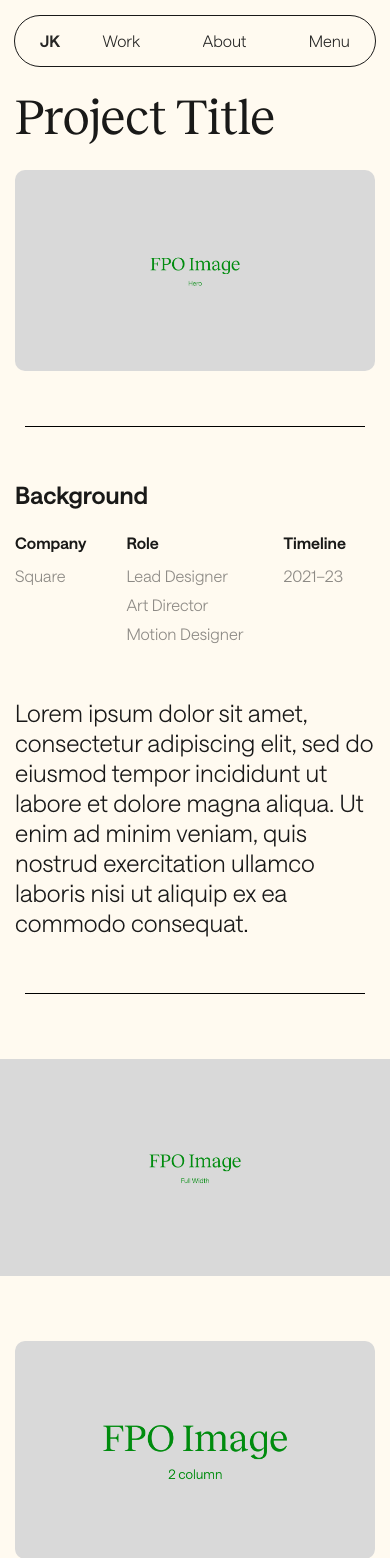
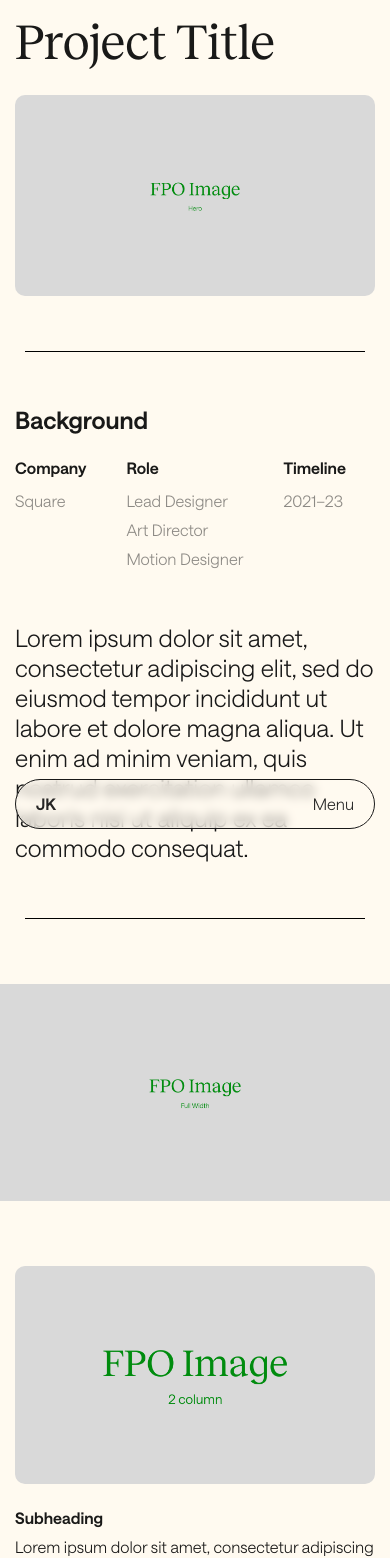
Before and after one commit to jaredkitade/2024-portfolio, a PHP site: page /project-page-template.html in a window 390 px wide. Shown: the top 1558 px of the page. Run offline with PHP 8.4, Linux system fonts and the light colour scheme.

Commit message:
mobile nav fix

```diff
--- a/assets/scripts/nav-bar.js
+++ b/assets/scripts/nav-bar.js
@@ -3,6 +3,7 @@ $(document).ready(function () {
 	$(".menu").click(function(){
 		$(".nav").toggleClass("nav-open");
 		$(".nav-container").toggleClass("nav-container-open");
+		$(".mobile-nav-container").toggleClass("nav-container-open");
 		$(".nav-item").toggleClass("nav-item-open");
 		$(".menu").toggleClass("close-menu");
 		$(".work").toggleClass("nav-item-off");
--- a/project-page-template.html
+++ b/project-page-template.html
@@ -9,7 +9,7 @@
 <body>
 	<div class="nav-container">
 		<div class="nav">
-			<a class="nav-item"></a>
+			<a class="nav-item blank"></a>
 			<a class="nav-item link text-link name" href="index.html">
 				J
 				<span class="hidden-name">ared&nbsp;</span>
@@ -21,6 +21,20 @@
 			<a class="nav-item link text-link menu"></a>
 		</div>
 	</div>
+
+	<div class="mobile-nav-container">
+		<div class="nav">
+			<a class="nav-item"></a>
+			<a class="nav-item link text-link name" href="index.html">
+				J
+				<span class="hidden-name">ared&nbsp;</span>
+				K
+				<span class="hidden-name">itade</span>
+			</a>
+			<a class="nav-item link text-link menu"></a>
+		</div>
+	</div>
+
 	<div class="page-container">
 		<div class="project-hero-block">
 			<div class="project-page-title">
--- a/style.css
+++ b/style.css
@@ -87,22 +87,17 @@
 		src: url(assets/fonts/reckless/Reckless-Regular.woff2);
 	}
 
-}
-
 /*-------------------------------- FULL HTML --------------------------------*/
 
 	*, *:before, *:after {
 		box-sizing: border-box !important;
 		margin: 0;
 		padding: 0;
-		-webkit-tap-highlight-color: rgba(0, 0, 0, 0);
 		cursor: none !important;
 	}
 
 	:selection {
-		/*color: rgba(255,24,119,1);*/
 		color: var(--neutral);
-/*		text-shadow: 5px 2px rgb(255,0,0);*/
 		background-color: var(--brand-color-01);
 	}
 
@@ -112,11 +107,11 @@
 
 	html {
 		scroll-behavior: smooth;
+		-webkit-tap-highlight-color: rgba(0, 0, 0, 0) !important;
 	}
 
 	body {
 		background: var(--neutral);
-/*		background-color: blue;*/
 		font-family: var(--body-font);
 		font-size: var(--body-desktop-regular);
 		color: var(--black);
@@ -156,7 +151,6 @@
 
 	.text-link:before {
 		position: relative;
-/*		left: 0;*/
 		transition: .5s;
 	}
 
@@ -233,7 +227,6 @@
 		height: 40px;
 		scale: 25%;
 		border-radius: 50%;
-/*		background-color: var(--brand-color-01);*/
 		background-color: hsla(161, 77%, 83%, 1);
     	background-image: radial-gradient(circle at 7% 81%, hsla(172, 91%, 91%, 1) 16%, transparent 53%), radial-gradient(circle at 5% 1%, hsla(238, 76%, 61%, 1) 7%, transparent 84%), radial-gradient(circle at 39% 52%, hsla(137, 93%, 64%, 1) 6%, transparent 68%), radial-gradient(circle at 11% 29%, hsla(201, 97%, 75%, 1) 8%, transparent 74%), radial-gradient(circle at 90% 50%, hsla(106, 94%, 89%, 1) 2%, transparent 85%);
     	background-blend-mode: normal, normal, normal, normal, normal;
@@ -246,7 +239,6 @@
 		padding: 10px;
 		border-radius: 100%;
 		background: red;
-/*		transition: 0.5s;*/
 		animation: active-cursor 1s linear 1;
 	}
 
@@ -276,15 +268,21 @@
 
 /*-------------------------------- NAV BAR --------------------------------*/
 
-	.nav-container {
+	.nav-container, .mobile-nav-container {
 		display: flex;
 		position: fixed;
 		z-index: 100;
+		height: auto;
 		width: 100%;
-		top: 0;
+		/*top: 25px;
+		bottom: 0;*/
+		max-height: 55px;
+		transition: .5s;
+	}
+
+	.nav-container {
+		top: 25px;
 		bottom: 0;
-		max-height: 25px;
-		transition: .5s;
 	}
 
 	.nav {
@@ -294,9 +292,8 @@
 		transform: translate(-50%, 0%);
 		flex-flow: row nowrap;
 		justify-content: space-between;
-		width: calc(100vw - 100px);
+		width: calc(100vw - 50px);
 		height: 100%;
-		margin-top: 25px;
 		overflow: hidden;
 		border-radius: 27.25px;
 		padding: 15px 25px;
@@ -307,12 +304,24 @@
  		transition: .5s;
 	}
 
+	.mobile-nav-container {
+		bottom: 15px;
+		height: 50px;
+/*		align-items: flex-end;*/
+		display: none;
+	}
+
+	.mobile-nav-container > .nav {
+		align-items: flex-end;
+		padding: 15px 20px;
+	}
+
 	.nav-item {
 		mix-blend-mode: hard-light;
 		display: flex;
 		overflow: hidden;
 		position: relative;
-		max-height: 25px;
+		max-height: 23px;
 /*		font-size: 16px;*/
 	}
 
@@ -407,13 +416,14 @@
 	}
 
 	.nav-container-open {
-		max-height: calc(100vh - 80px);
+		max-height: calc(100vh - 50px);
 		transition: .5s;
 	}
 
 	.nav-open {
 		background-color: var(--black);
 		border-color: var(--neutral);
+/*		max-height: calc(100vh - 80px);*/
 	}
 
 	.nav-item-open {
@@ -421,7 +431,6 @@
 	}
 
 	.nav-item-off:after, .nav-item-off:before {
-/*		opacity: 0;*/
 		transform: translate(0, -115%);
 		transition: .5s;
 		pointer-events: none;
@@ -452,7 +461,6 @@
 
 	.page-container > div, .home-page-container > div {
 		padding: 25px;
-		box-sizing: border-box;
 	}
 
 	.home-page-hero {
@@ -691,7 +699,6 @@
 /*		position: relative;*/
 		width: auto;
 		padding: 8px 20px;
-		box-sizing: border-box;
 /*		mix-blend-mode: multiply;*/
 	}
 
@@ -753,7 +760,6 @@
 
 	.previous-arrow, .next-arrow {
 		position: relative;
-		box-sizing: border-box;
 		bottom: 1px;
 	}
 
@@ -1116,29 +1122,45 @@
 /*-------------------------------- NAV - MOBILE */
 
 		.nav-container {
-			max-height: 20px;
+			display: none;
+		}
+
+		.mobile-nav-container {
+			display: block;
 		}
 
 		.nav {
-			width: calc(100vw - 80px);
-			margin-top: 15px;
+			width: calc(100vw - 30px);
+/*			align-self: flex-end;*/
+/*			margin-top: 15px;*/
 		}
 
 		.nav-container-open {
-			max-height: calc(100vh - 60px);
+			max-height: calc(100vh - 30px) !important;
 			transition: .5s;
+			height: 100%;
+		}
+
+		/*.nav-open {
+
+		}*/
+
+		.nav-item {
+/*			align-self: flex-end;*/
 		}
 
 /*-------------------------------- HOME PAGE - MOBILE */
 
+		.page-container, .home-page-container {
+			margin-top: 0;
+		}
+
 		.page-container > div {
 			padding: 15px;
-			box-sizing: border-box;
 		}
 
 		.home-page-container > div {
 			padding: 0;
-			box-sizing: border-box;
 		}
 
 		.secondary-project-container {
@@ -1212,9 +1234,9 @@
 			font-size: var(--body-mobile-intro);
 		}
 
-		.full-bleed-image {
-/*			margin: 0;*/
-		}
+		/*.full-bleed-image {
+			margin: 0;
+		}*/
 
 		.two-column-text-image {
 			flex-flow: column-reverse nowrap;
@@ -1241,8 +1263,12 @@
 	}
 
 	.nav-item:hover.home:after, .nav-item:hover.work:after, .nav-item:hover.about:after, .nav-item:hover.menu:after, .nav-item:hover.home:before, .nav-item:hover.work:before, .nav-item:hover.about:before, .nav-item:hover.menu:before {
-		transform: translate(0, 115%);
+		transform: translate(0, 100%);
 	}
+
+	/*.nav-item:hover.close-menu:before, .nav-item:hover.close-menu:after {
+		transform: translate(0, 110%);
+	}*/
 
 	.page-nav-link:hover .previous:after, .page-nav-link:hover .next:after, .page-nav-link:hover .previous-arrow:after, .page-nav-link:hover .next-arrow:after, .page-nav-link:hover .previous:before, .page-nav-link:hover .next:before, .page-nav-link:hover .previous-arrow:before, .page-nav-link:hover .next-arrow:before {
 		transform: translate(0, 100%);
```
Also changed, not shown: index.html (+17 -0 lines).
